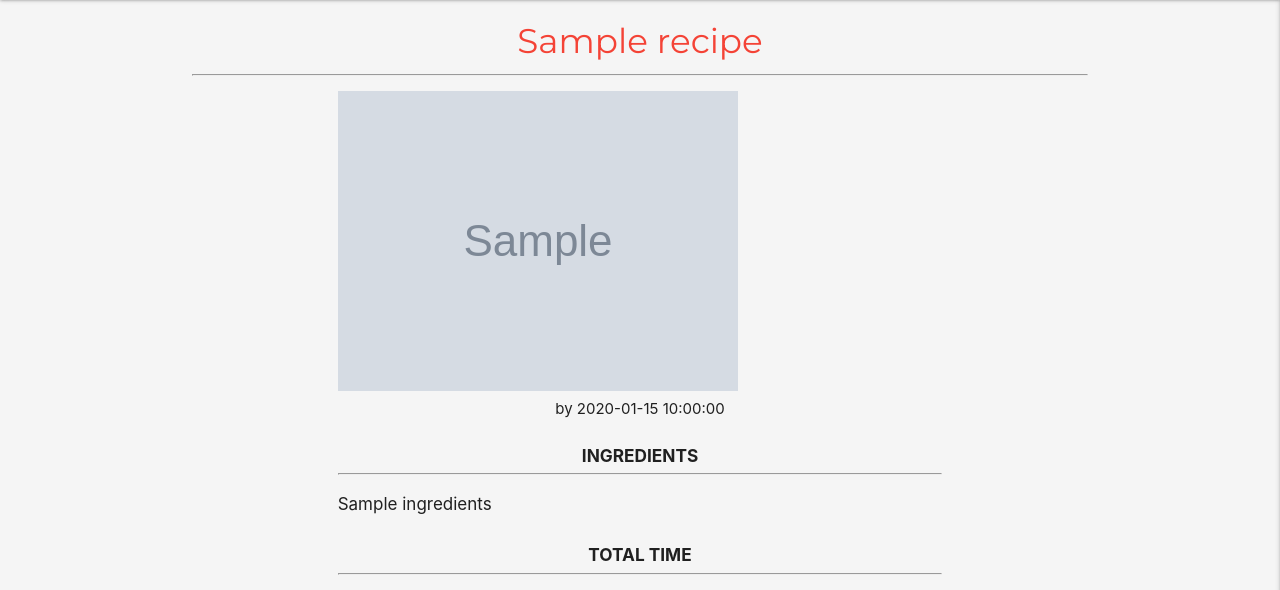
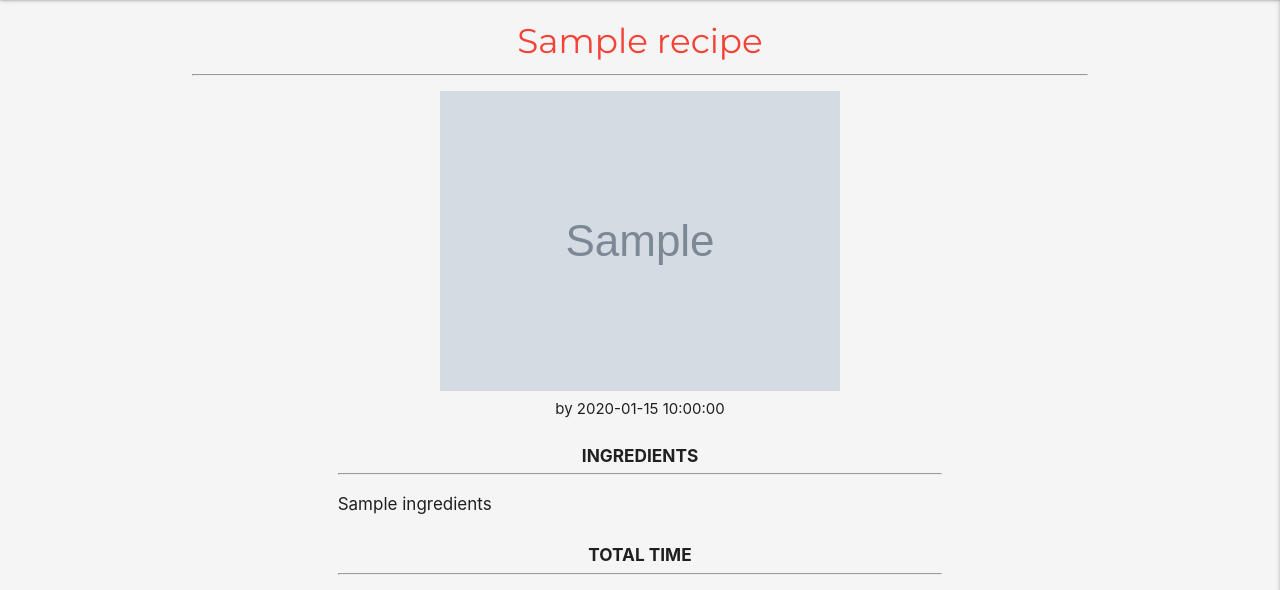
Before and after one commit to mion93/itadakimasu, a Flask app: template templates/view_recipe.html in a window 1280 px wide. Shown: the part 65-655 px from the top of the page. Run offline with Flask 2, Linux system fonts and the light colour scheme; the template is opened without the code that fills it: most values are stand-ins (such as "Sample title", 1, 10 or a date in 2020); grey boxes marked "Sample" are stand-in pictures; some libraries are stand-ins or nearby versions; some web fonts are replaced.

Commit message:
adding responsiveness to recipe images

```diff
--- a/templates/view_recipe.html
+++ b/templates/view_recipe.html
@@ -7,7 +7,7 @@
     </h4>
 <hr>
     <div class="row container recipe">
-    <div class="col s12 m12 16"><img class=" responsive-img center-align" style="align-items: center; width: auto;" src="{{ recipe.image_url }}" alt="{{ recipe.recipe_name }}"></div>
+    <div class="col s12 m12 16 center-align" ><img class=" responsive-img center-align" src="{{ recipe.image_url }}" alt="{{ recipe.recipe_name }}"></div>
     <div class="row">
 
 
```
